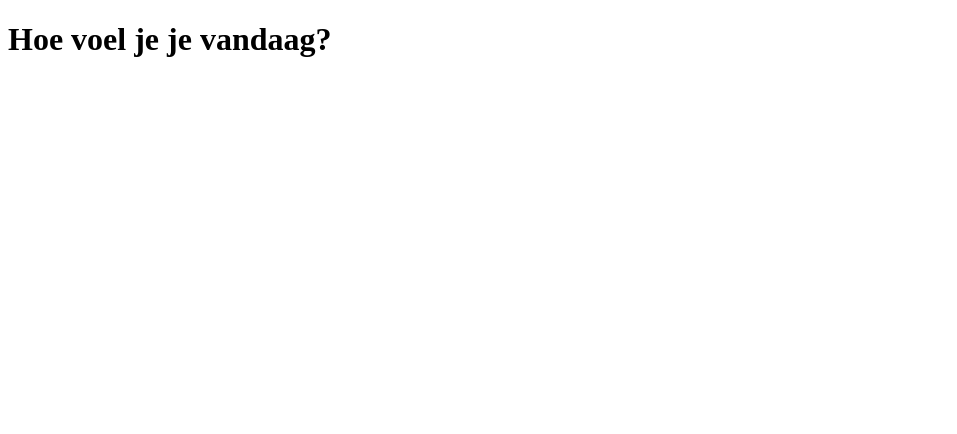
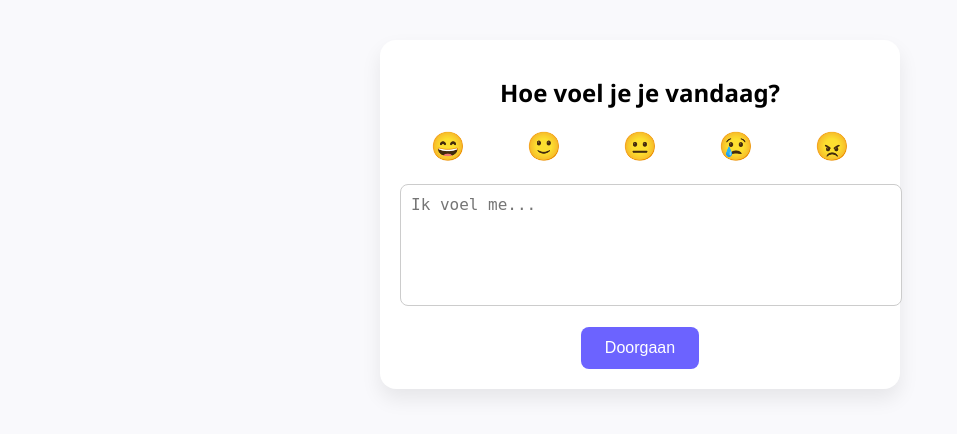
Before and after one commit to adam47333/Senticare, a Flask app: page / in a window 1280 px wide. Shown: the top 434 px of the page, without its empty margins (0-957 px from the left). Run offline with Flask 3, Linux system fonts and the light colour scheme.

Commit message:
UI-update: emoji mood selector + styling

```diff
--- a/static/styles.css
+++ b/static/styles.css
@@ -1 +1,56 @@
-body { font-family: sans-serif; background-color: #f0f0f0; }
+body {
+    font-family: 'Segoe UI', sans-serif;
+    background-color: #f9f9fc;
+    margin: 0;
+    padding: 0;
+}
+.container {
+    max-width: 480px;
+    margin: 40px auto;
+    padding: 20px;
+    background: white;
+    border-radius: 16px;
+    box-shadow: 0 10px 20px rgba(0,0,0,0.08);
+    text-align: center;
+}
+h1 {
+    font-size: 24px;
+    margin-bottom: 20px;
+}
+.emoji-selector {
+    display: flex;
+    justify-content: space-around;
+    margin: 20px 0;
+}
+.emoji {
+    font-size: 28px;
+    background: none;
+    border: none;
+    cursor: pointer;
+    transition: transform 0.2s;
+}
+.emoji:hover {
+    transform: scale(1.3);
+}
+textarea {
+    width: 100%;
+    height: 100px;
+    padding: 10px;
+    font-size: 16px;
+    border-radius: 8px;
+    border: 1px solid #ccc;
+    resize: none;
+    margin-bottom: 16px;
+}
+.submit {
+    background-color: #6C63FF;
+    color: white;
+    border: none;
+    padding: 12px 24px;
+    border-radius: 8px;
+    font-size: 16px;
+    cursor: pointer;
+}
+.submit:hover {
+    background-color: #5847d2;
+}
--- a/templates/index.html
+++ b/templates/index.html
@@ -1 +1,23 @@
-<!DOCTYPE html><html><head><title>SentiCare</title></head><body><h1>Hoe voel je je vandaag?</h1></body></html>
+<!DOCTYPE html>
+<html lang="nl">
+<head>
+    <meta charset="UTF-8" />
+    <meta name="viewport" content="width=device-width, initial-scale=1.0" />
+    <title>SentiCare – Hoe voel je je?</title>
+    <link rel="stylesheet" href="/static/styles.css" />
+</head>
+<body>
+    <div class="container">
+        <h1>Hoe voel je je vandaag?</h1>
+        <div class="emoji-selector">
+            <button class="emoji">😄</button>
+            <button class="emoji">🙂</button>
+            <button class="emoji">😐</button>
+            <button class="emoji">😢</button>
+            <button class="emoji">😠</button>
+        </div>
+        <textarea placeholder="Ik voel me..."></textarea>
+        <button class="submit">Doorgaan</button>
+    </div>
+</body>
+</html>
```
